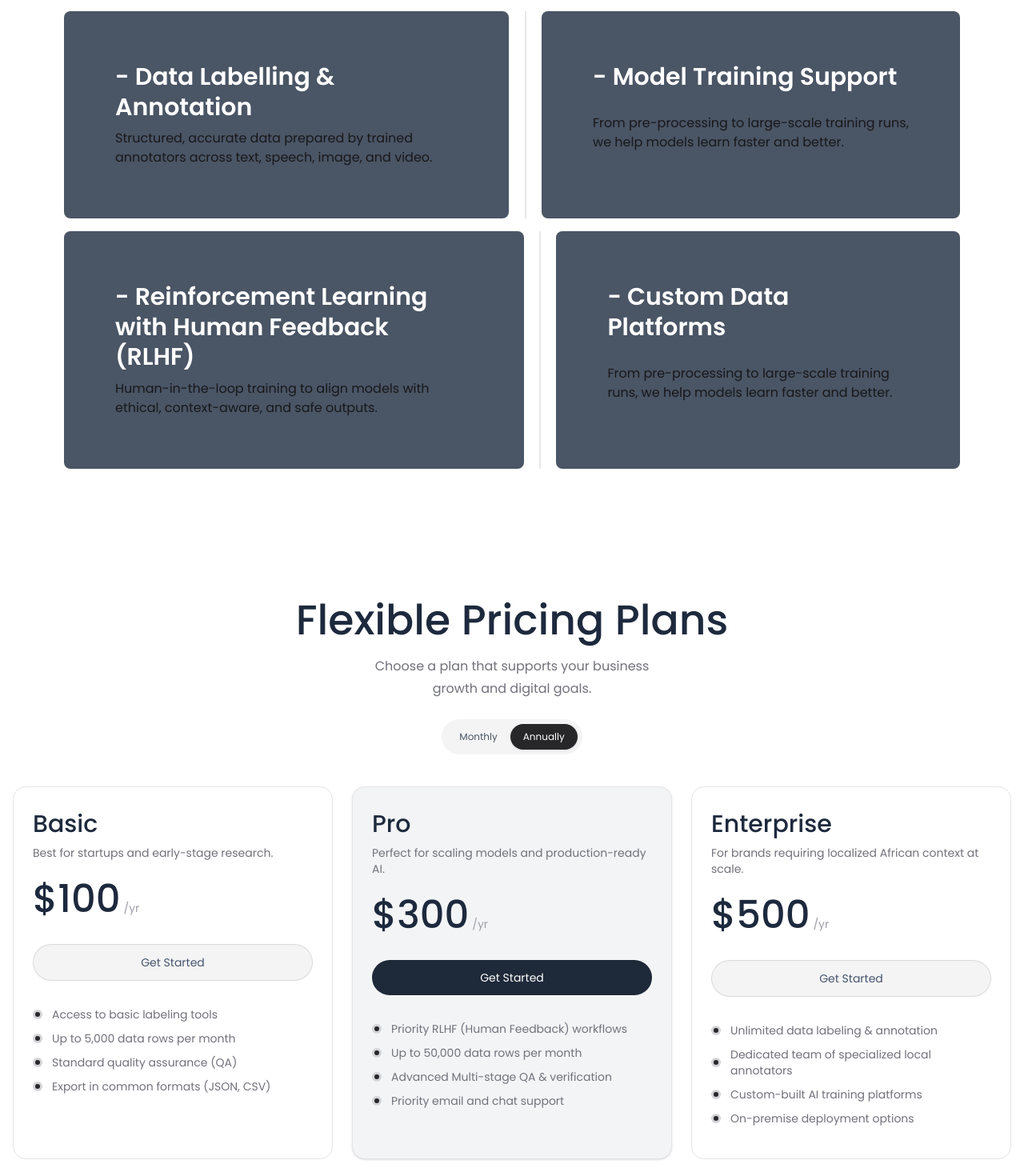
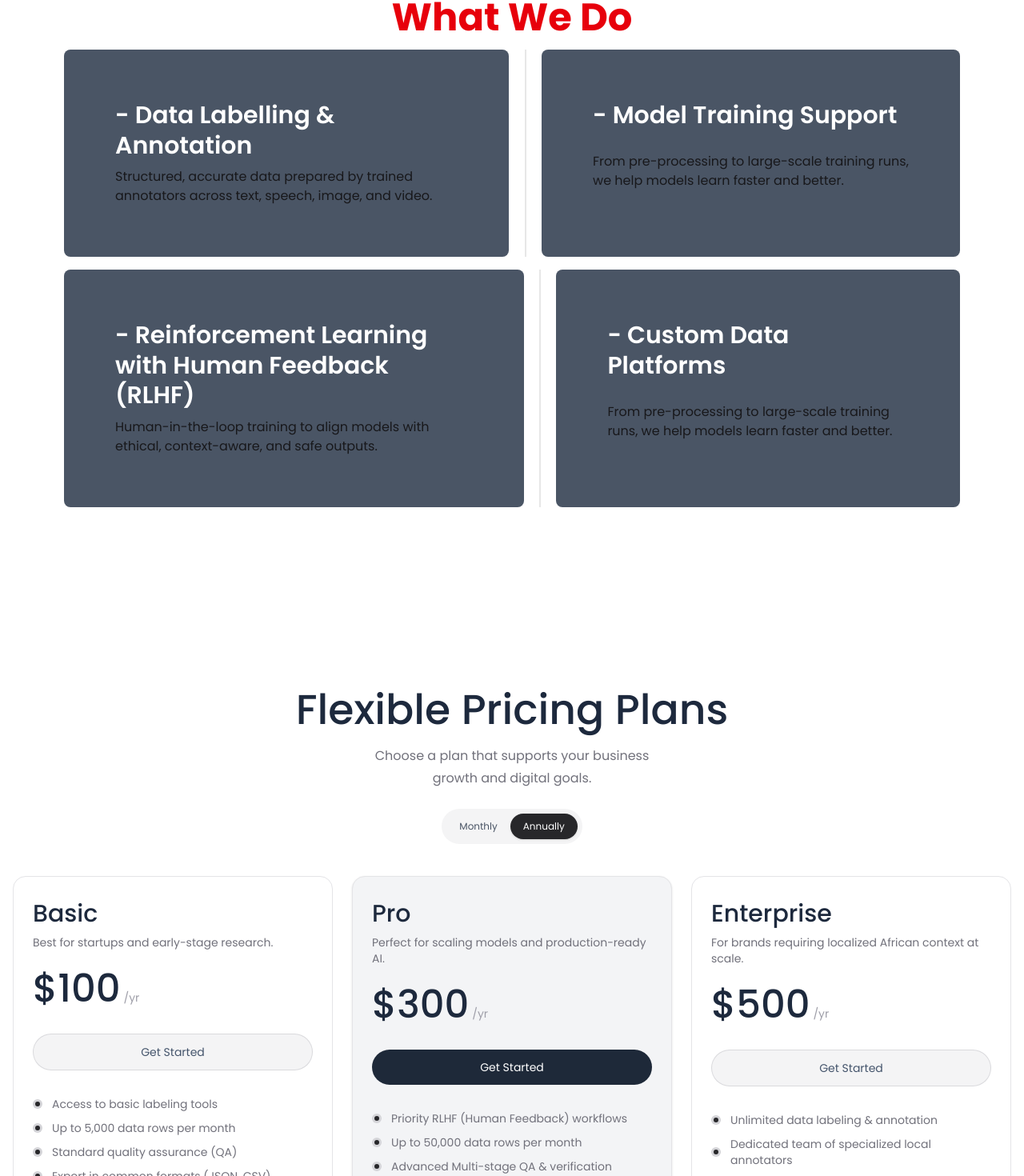
Before and after one commit to GIDEONJR4/Code-Stoic, a React (Vite) app: page / in a window 1280 px wide. Shown: the part 1322-2792 px from the top of the page at 80% size. Built offline with nearby package versions, Linux system fonts and the light colour scheme.

Commit message:
scroll to sections adjustments

```diff
--- a/src/Hero2.jsx
+++ b/src/Hero2.jsx
@@ -11,12 +11,12 @@ export default function Hero2() {
           entry.target.classList.remove(
             "opacity-0",
             "translate-y-20",
-            "scale-90"
+            "scale-90",
           );
           entry.target.classList.add(
             "opacity-100",
             "translate-y-0",
-            "scale-100"
+            "scale-100",
           );
         } else {
           // When it leaves the screen: Reset to "hidden" state
@@ -24,14 +24,14 @@ export default function Hero2() {
           entry.target.classList.remove(
             "opacity-100",
             "translate-y-0",
-            "scale-100"
+            "scale-100",
           );
         }
       },
       {
         threshold: 0.1, // Trigger as soon as 10% is visible
         rootMargin: "0px 0px -50px 0px", // Optional: offsets the trigger slightly for better feel
-      }
+      },
     );
 
     if (boxRef.current) {
@@ -48,7 +48,7 @@ export default function Hero2() {
         .poppins-font { font-family: 'Poppins', sans-serif; }
       `}</style>
 
-      <div className="bg-white w-full py-20 poppins-font overflow-hidden">
+      <div className="bg-white w-full py-20 poppins-font scroll-mt-96">
         <div
           ref={boxRef}
           /* TRANSITION SETTINGS:
--- a/src/What-we-do.jsx
+++ b/src/What-we-do.jsx
@@ -1,7 +1,7 @@
 export default function WhatWeDo() {
   return (
     <div
-      className=" px-20 gap-4 items-center flex-1 justify-center flex flex-col bg-white scroll-mt-96 lg:scroll-mt-80 py-20"
+      className=" px-20 gap-4 items-center flex-1 justify-center flex flex-col bg-white scroll-mt-96 lg:-scroll-mt-20 w-full py-32"
       id="what-we-do"
     >
       <div>
--- a/src/cta.jsx
+++ b/src/cta.jsx
@@ -3,7 +3,7 @@ export default function Cta() {
     // This parent container handles the centering on the page
     <div
       id="cta"
-      className="min-h-screen w-full flex items-center justify-center bg-white px-4 scroll-mt-80"
+      className="min-h-screen w-full flex items-center justify-center bg-white px-4 scroll-mt-80  lg:-scroll-mt-20 py-32"
     >
       {/* Your original CTA component */}
       <div className="flex flex-col items-center justify-center max-w-5xl w-full rounded-2xl shadow-md bg-gray-600 px-8 py-20 text-center">
--- a/src/pricing.jsx
+++ b/src/pricing.jsx
@@ -48,7 +48,7 @@ export default function Pricing() {
   return (
     <section
       id="pricing"
-      className="flex items-center justify-center flex-col py-20 px-4 bg-white font-sans scroll-mt-80"
+      className="flex items-center justify-center flex-col px-4 bg-white font-sans scroll-mt-80 lg:-scroll-mt-20 w-full py-24"
     >
       <h1 className="font-medium text-4xl md:text-[52px] text-slate-800 text-center">
         Flexible Pricing Plans
```
